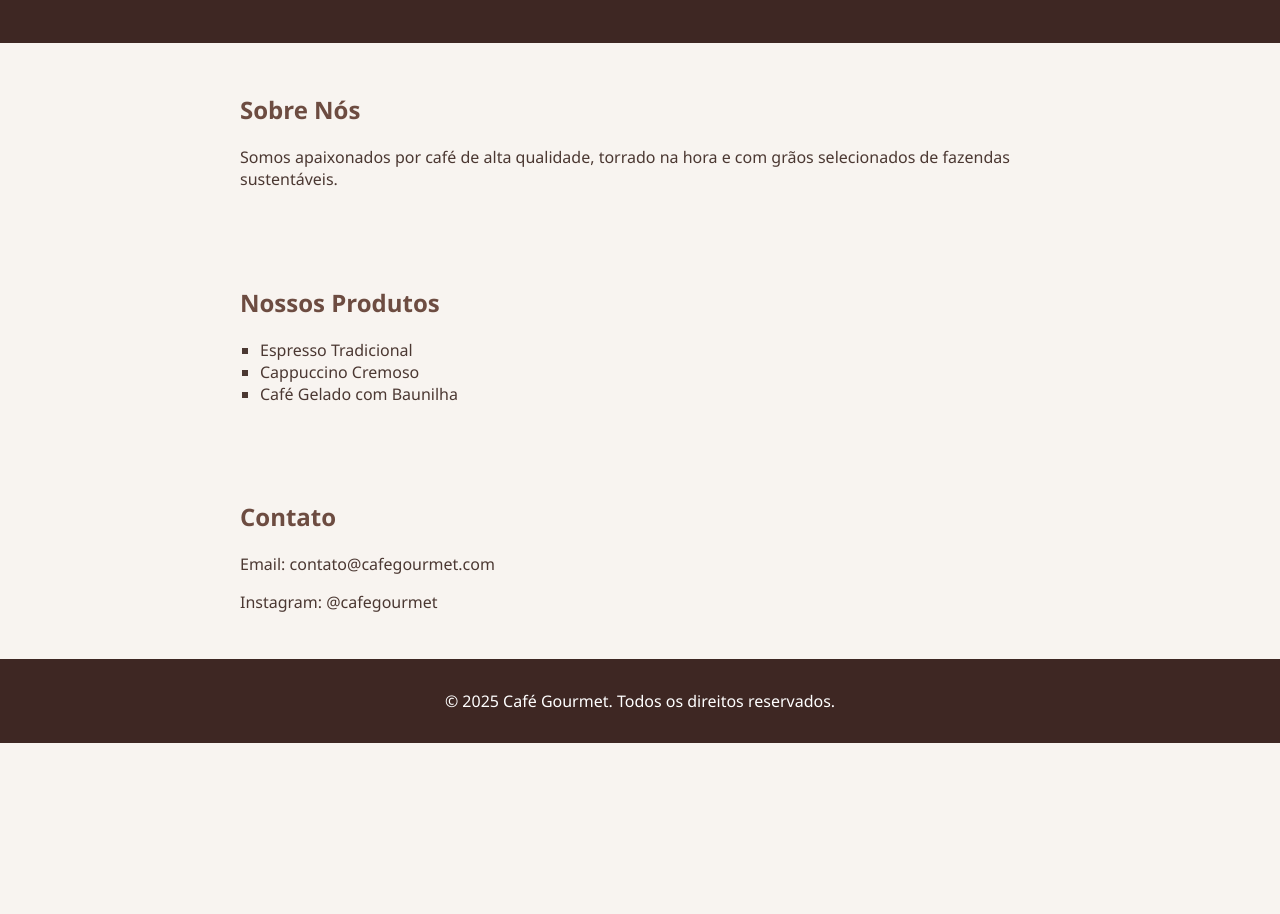
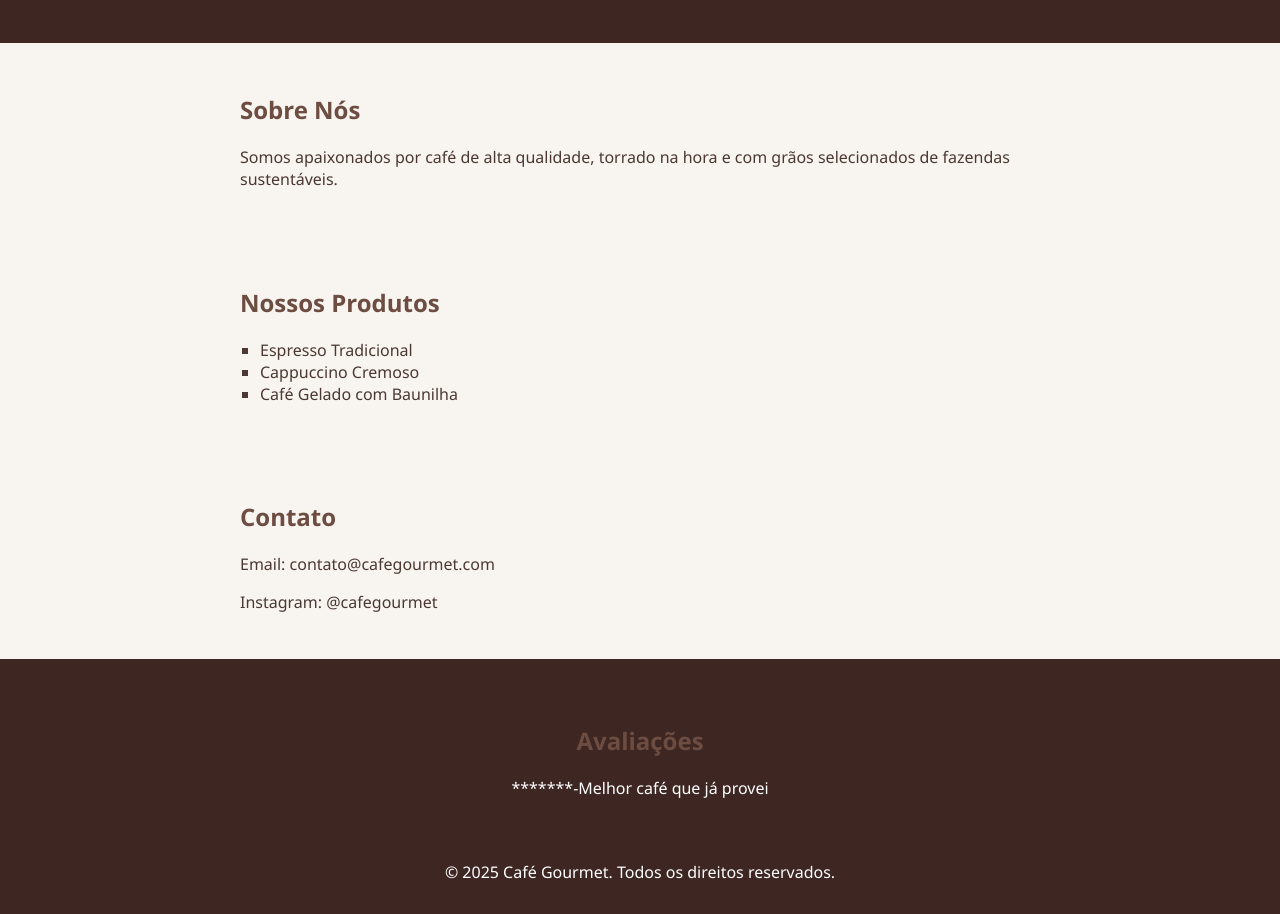
Before and after one commit to RezendeHercules/cafe-gourmet, a plain HTML site: page index.html in a window 1280 px wide. Shown: the part 163-1077 px from the top of the page. Before the commit the page ends 906 px from the top, so only its background shows below. Drawn offline with Linux system fonts and the light colour scheme.

Commit message:
adicionando nova sessão

```diff
--- a/index.html
+++ b/index.html
@@ -31,6 +31,10 @@ hora e com grãos selecionados de fazendas sustentáveis.</p>
  <p>Instagram: @cafegourmet</p>
  </section>
  <footer>
+ <section id="avaliacoes">
+    <h2>Avaliações</h2>
+    <p>*******-Melhor café que já provei</p>
+</section>
  <p>&copy; 2025 Café Gourmet. Todos os direitos reservados.</p>
  </footer>
 </body>
```
